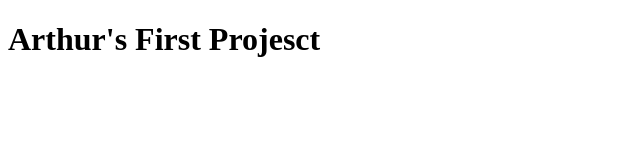
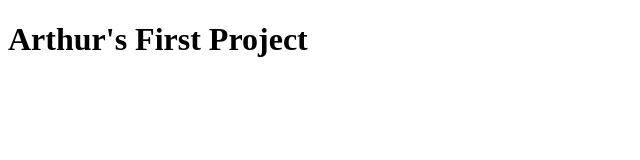
Before and after one commit to arthurmoussa/first-project, a plain HTML site: page index.html in a window 1280 px wide. Shown: the full height of the page, 0-640 px from the left. Drawn offline with Linux system fonts and the light colour scheme.

Commit message:
Spelling Correction

```diff
--- a/index.html
+++ b/index.html
@@ -7,6 +7,6 @@
     <title>Document</title>
 </head>
 <body>
-    <h1>Arthur's First Projesct</h1>
+    <h1>Arthur's First Project</h1>
 </body>
 </html>
```
